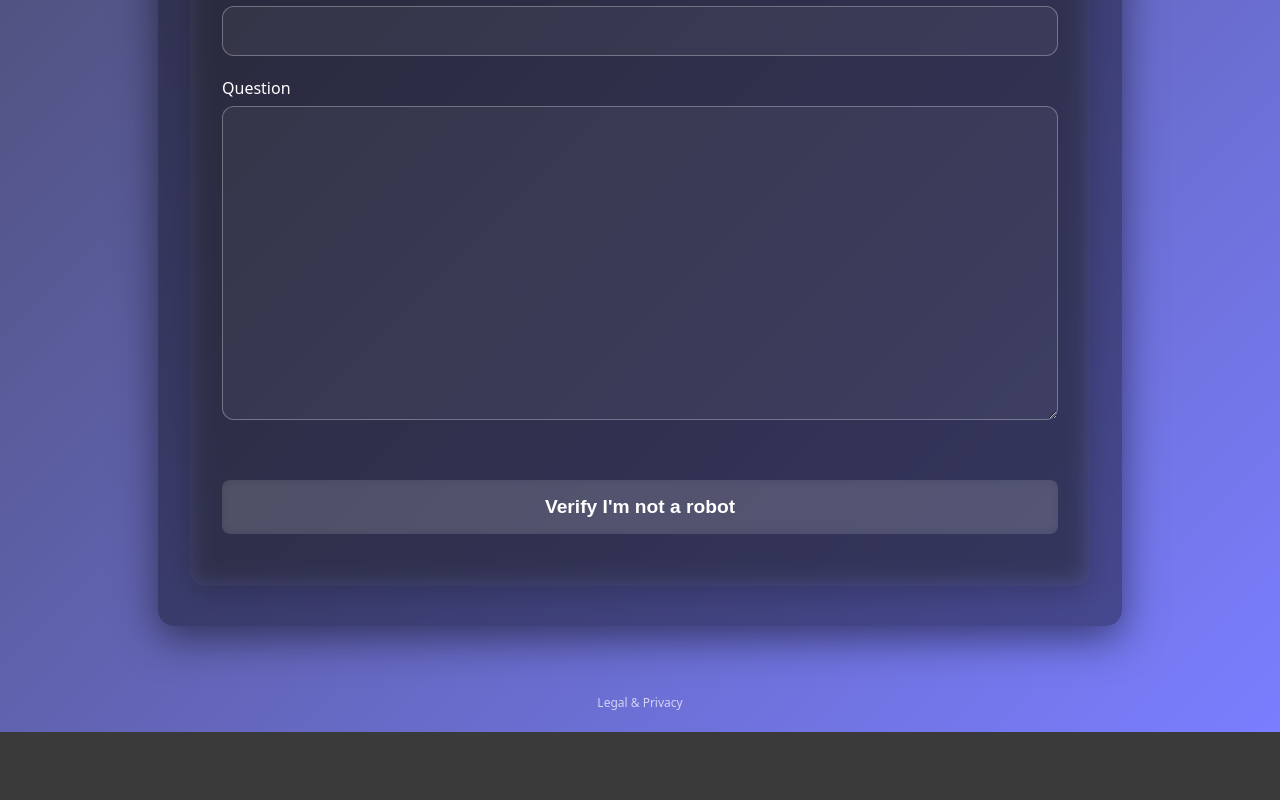
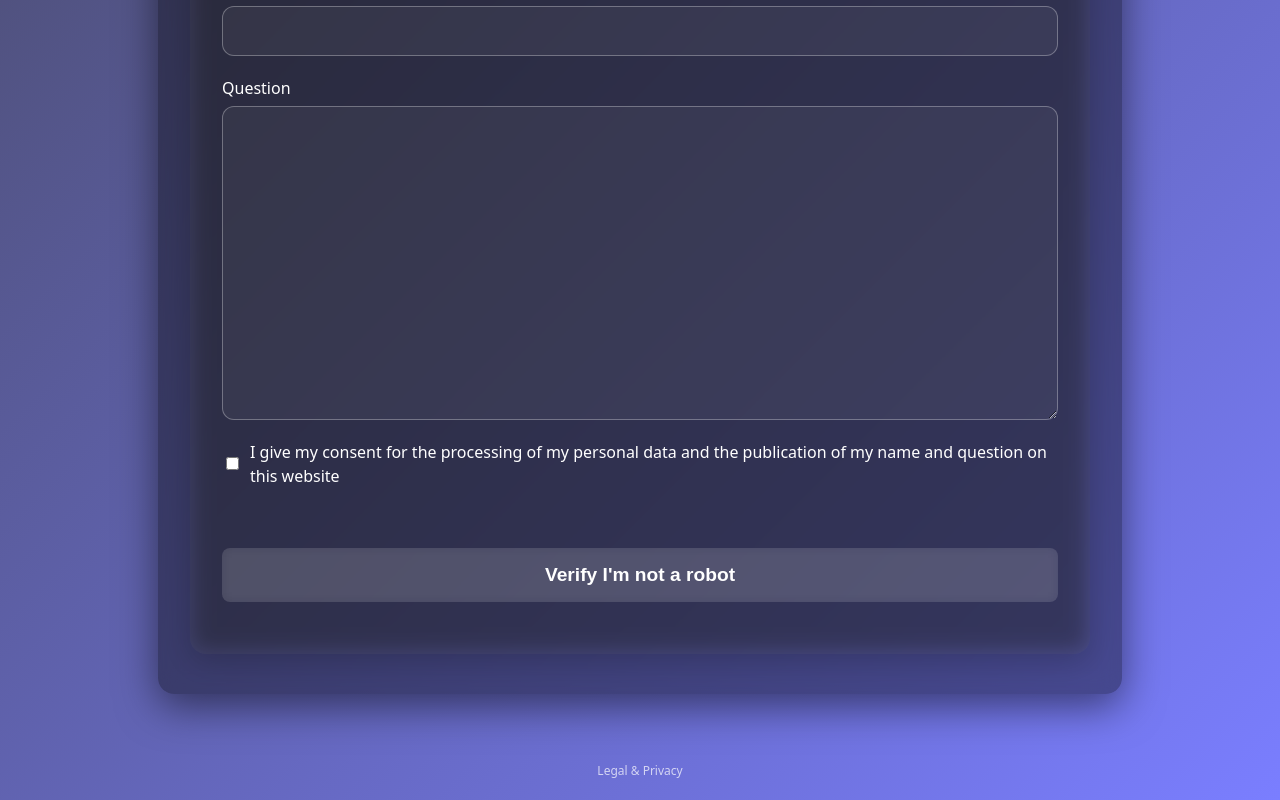
Before and after one commit to TAndrei17/tandreipro-page, a React (Vite) app: page /contact in a window 1280 px wide. Shown: the part 1133-1933 px from the top of the page. Before the commit the page ends 1865 px from the top, so only its background shows below. Built offline with nearby package versions, Linux system fonts and the light colour scheme; no server answers.

Commit message:
feat: add checkbox to form

```diff
--- a/src/components/contact/ContactForm.tsx
+++ b/src/components/contact/ContactForm.tsx
@@ -30,6 +30,7 @@ const ContactForm = () => {
 		name: '',
 		email: '',
 		question: '',
+		consent: false,
 	};
 
 	const validationSchema = createQuestionValidationSchema(tvalidation);
@@ -42,6 +43,11 @@ const ContactForm = () => {
 		if (!captchaValue) {
 			// Если капча ещё не пройдена, показать её
 			setShowCaptcha(true);
+			return;
+		}
+
+		if (!values.consent) {
+			createAlert('error', tvalidation('submitFail'));
 			return;
 		}
 
@@ -115,6 +121,29 @@ const ContactForm = () => {
 						</ErrorMessage>
 					</div>
 
+					<div className="form-group">
+						<Field name="consent">
+							{({ field, meta }: any) => (
+								<>
+									<div className="checkbox-wrapper">
+										<input
+											type="checkbox"
+											id="consent"
+											{...field}
+											aria-describedby="consent-error"
+										/>
+										<label htmlFor="consent">{t('consent')}</label>
+									</div>
+									{meta.touched && meta.error && (
+										<div id="consent-error" className="form-error" role="alert">
+											{meta.error}
+										</div>
+									)}
+								</>
+							)}
+						</Field>
+					</div>
+
 					<button type="submit" className="form-submit" disabled={isSubmitting}>
 						{showCaptcha ? t('submit') : t('check')}
 					</button>
--- a/src/components/contact/ContactFormStyle.css
+++ b/src/components/contact/ContactFormStyle.css
@@ -92,6 +92,13 @@
 	cursor: not-allowed;
 }
 
+.checkbox-wrapper {
+	display: flex;
+	flex-direction: row;
+	align-items: center;
+	gap: 8px;
+}
+
 @media (max-width: 768px) {
 	.parent-container {
 		padding: 0 1em;
--- a/src/models/Question.ts
+++ b/src/models/Question.ts
@@ -12,6 +12,7 @@ export interface QuestionUserRequest {
 	name: string;
 	email: string;
 	question: string;
+	consent: boolean;
 	captchaToken?: string | null;
 }
 
--- a/src/utils/createContactFormValidation.ts
+++ b/src/utils/createContactFormValidation.ts
@@ -11,4 +11,6 @@ export const createQuestionValidationSchema = (t: TFunction) =>
 			.required(t('questionRequire'))
 			.min(10, t('questionMin', { count: 10 }))
 			.max(2000, t('questionMax', { count: 2000 })),
+
+		consent: Yup.boolean().oneOf([true], t('consentFail')),
 	});
```
